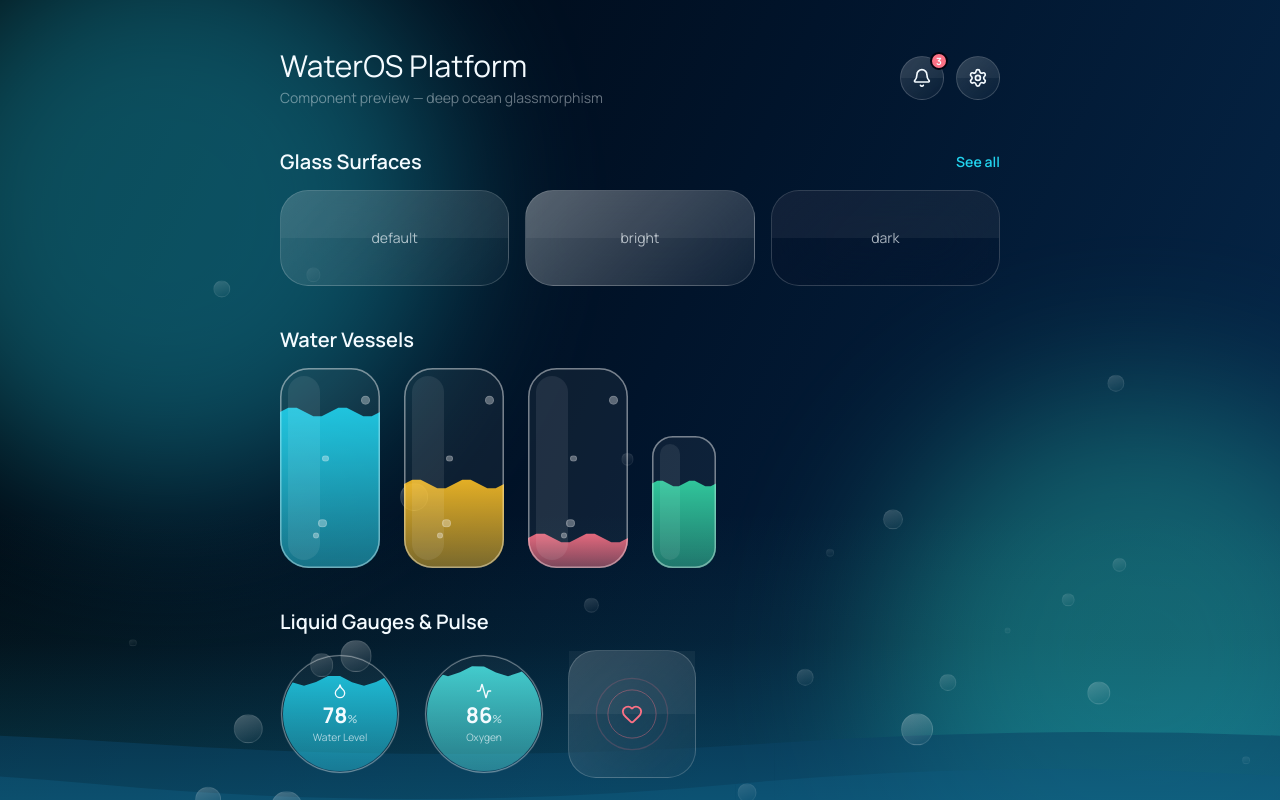
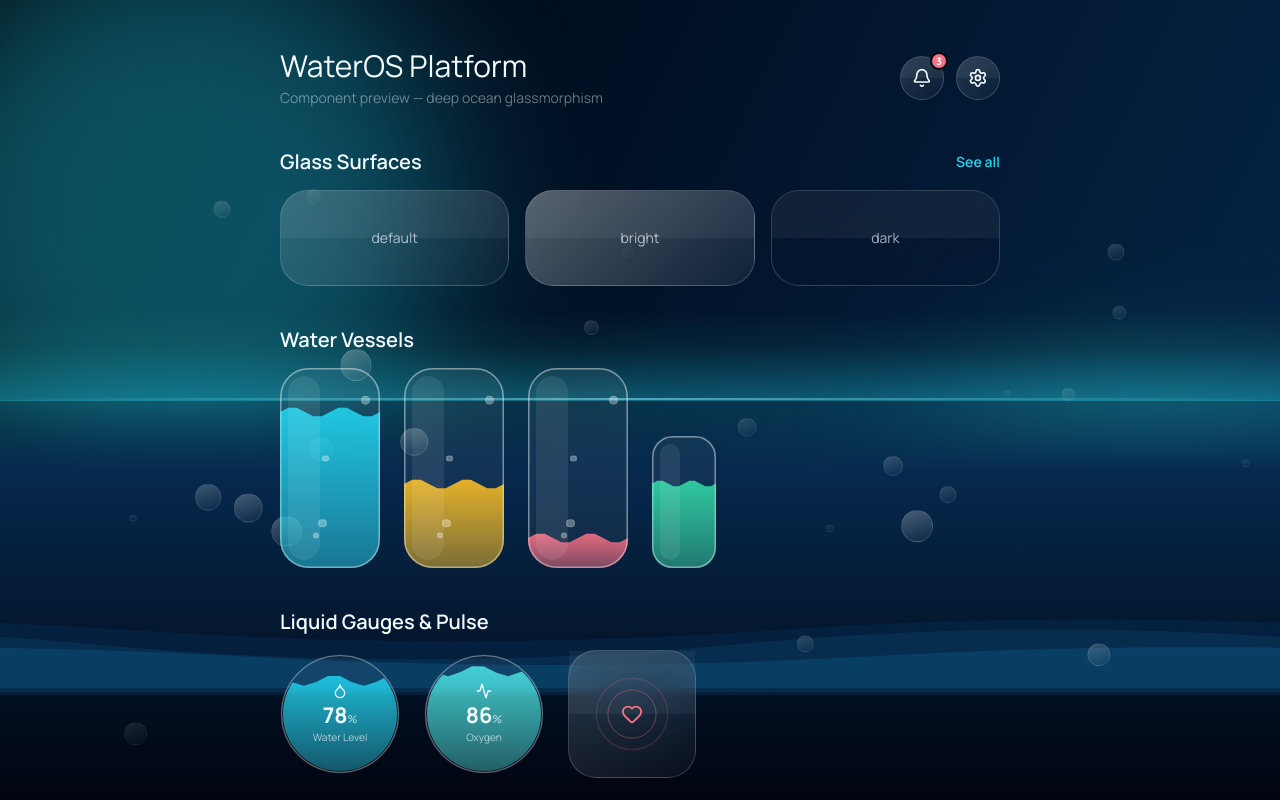
Before and after one commit to BPunith5/waterOS-platform, a React (Vite) app in the folder frontend/: page /dev-preview in a window 1280 px wide. Shown: the top 800 px of the page. Built offline with nearby package versions, Linux system fonts and the light colour scheme; no server answers.

Commit message:
Fill bottom half of the page with a wavy body of water
The ocean background now renders a half-page water body with layered
surface waves and a glowing waterline, and bubbles spawn from within
that water and rise up through the surface.

```diff
--- a/frontend/src/components/water/BubbleField.tsx
+++ b/frontend/src/components/water/BubbleField.tsx
@@ -14,6 +14,7 @@ type BubbleSpec = {
   duration: number;
   delay: number;
   opacity: number;
+  startFrac: number;
 };
 
 function Bubble({
@@ -22,12 +23,16 @@ function Bubble({
   duration,
   delay,
   opacity,
+  startFrac,
   screenHeight,
+  waterHeight,
   origin,
-}: BubbleSpec & { screenHeight: number; origin: 'top' | 'bottom' }) {
+}: BubbleSpec & { screenHeight: number; waterHeight: number; origin: 'top' | 'bottom' }) {
   const seconds = duration / 1000;
   const delaySeconds = delay / 1000;
-  const startY = origin === 'bottom' ? screenHeight + size * 2 : screenHeight * 0.15;
+  // Bubbles spawn from somewhere within the body of water and rise up
+  // through the surface, like water turning into bubbles.
+  const startY = origin === 'bottom' ? screenHeight - waterHeight * startFrac : screenHeight * 0.15;
 
   return (
     <motion.div
@@ -57,12 +62,14 @@ function Bubble({
 type BubbleFieldProps = {
   count?: number;
   seedOffset?: number;
-  /** Where bubbles spawn from: 'bottom' rises from the bottom edge for a "filling" feel. */
+  /** Where bubbles spawn from: 'bottom' rises from the water body for a "filling" feel. */
   origin?: 'top' | 'bottom';
+  /** Height in px of the body of water at the bottom of the screen, used when origin is 'bottom'. */
+  waterHeight?: number;
 };
 
 /** A field of slowly rising, glassy bubbles for ambient depth. */
-export function BubbleField({ count = 14, seedOffset = 0, origin = 'top' }: BubbleFieldProps) {
+export function BubbleField({ count = 14, seedOffset = 0, origin = 'top', waterHeight = 0 }: BubbleFieldProps) {
   const [viewport, setViewport] = useState(() => ({
     width: typeof window !== 'undefined' ? window.innerWidth : 1024,
     height: typeof window !== 'undefined' ? window.innerHeight : 768,
@@ -80,12 +87,14 @@ export function BubbleField({ count = 14, seedOffset = 0, origin = 'top' }: Bubb
       const r2 = seeded(i + 51 + seedOffset);
       const r3 = seeded(i + 101 + seedOffset);
       const r4 = seeded(i + 151 + seedOffset);
+      const r5 = seeded(i + 201 + seedOffset);
       return {
         size: 6 + r1 * 26,
         left: r2 * (viewport.width - 30),
         duration: 9000 + r3 * 9000,
         delay: r4 * 9000,
         opacity: 0.15 + r1 * 0.35,
+        startFrac: r5,
       };
     });
   }, [count, seedOffset, viewport.width]);
@@ -93,7 +102,7 @@ export function BubbleField({ count = 14, seedOffset = 0, origin = 'top' }: Bubb
   return (
     <div aria-hidden className="pointer-events-none absolute inset-0 overflow-hidden">
       {bubbles.map((b, i) => (
-        <Bubble key={i} {...b} screenHeight={viewport.height} origin={origin} />
+        <Bubble key={i} {...b} screenHeight={viewport.height} waterHeight={waterHeight} origin={origin} />
       ))}
     </div>
   );
--- a/frontend/src/components/water/OceanBackground.tsx
+++ b/frontend/src/components/water/OceanBackground.tsx
@@ -1,4 +1,4 @@
-import type { ReactNode } from 'react';
+import { useEffect, useState, type ReactNode } from 'react';
 import { WaveLayer } from './WaveLayer';
 import { BubbleField } from './BubbleField';
 import { AuroraBlobs } from './AuroraBlobs';
@@ -18,6 +18,19 @@ type OceanBackgroundProps = {
  * the app root so it stays fixed behind every route.
  */
 export function OceanBackground({ children, bubbles = true, waves = true, variant = 'deep' }: OceanBackgroundProps) {
+  const [viewportHeight, setViewportHeight] = useState(() => (typeof window !== 'undefined' ? window.innerHeight : 800));
+
+  useEffect(() => {
+    const onResize = () => setViewportHeight(window.innerHeight);
+    window.addEventListener('resize', onResize);
+    return () => window.removeEventListener('resize', onResize);
+  }, []);
+
+  // The body of water fills the bottom half of the page; waves ride
+  // along its surface and bubbles rise up out of it.
+  const waterHeight = viewportHeight * 0.5;
+  const waveBottom = (height: number, baseline: number) => waterHeight - height * baseline;
+
   return (
     <div className="fixed inset-0 -z-50 overflow-hidden">
       <div
@@ -26,23 +39,66 @@ export function OceanBackground({ children, bubbles = true, waves = true, varian
         style={{ backgroundImage: linearGradient(variant === 'deep' ? gradients.oceanDeep : gradients.oceanSurface, 115) }}
       />
       <AuroraBlobs />
+      {/* Body of water filling the bottom half of the page */}
+      <div
+        aria-hidden
+        className="absolute inset-x-0 bottom-0"
+        style={{
+          height: waterHeight,
+          backgroundImage: `linear-gradient(to bottom, rgba(34, 211, 238, 0.16), ${colors.oceanBlue} 18%, ${colors.abyss} 100%)`,
+        }}
+      />
       {waves && (
         <>
-          <WaveLayer color={colors.oceanBlue} opacity={0.55} amplitude={22} baseline={0.55} duration={16000} height={260} bottom={-60} />
-          <WaveLayer color={colors.midOcean} opacity={0.45} amplitude={30} baseline={0.6} duration={11000} height={240} bottom={-80} reverse />
-          <WaveLayer color={colors.surfaceBlue} opacity={0.3} amplitude={16} baseline={0.7} duration={20000} height={220} bottom={-100} />
+          <WaveLayer
+            color={colors.oceanBlue}
+            opacity={0.55}
+            amplitude={22}
+            baseline={0.82}
+            duration={16000}
+            height={waterHeight * 0.9}
+            bottom={waveBottom(waterHeight * 0.9, 0.82)}
+          />
+          <WaveLayer
+            color={colors.midOcean}
+            opacity={0.45}
+            amplitude={30}
+            baseline={0.86}
+            duration={11000}
+            height={waterHeight * 0.85}
+            bottom={waveBottom(waterHeight * 0.85, 0.86)}
+            reverse
+          />
+          <WaveLayer
+            color={colors.surfaceBlue}
+            opacity={0.35}
+            amplitude={18}
+            baseline={0.9}
+            duration={20000}
+            height={waterHeight * 0.8}
+            bottom={waveBottom(waterHeight * 0.8, 0.9)}
+          />
         </>
       )}
-      {/* Glowing waterline at the bottom edge, like the surface bubbles rise from */}
+      {/* Glowing waterline marking the surface, where bubbles emerge */}
       <div
         aria-hidden
-        className="absolute inset-x-0 bottom-0 h-72"
-        style={{ backgroundImage: 'linear-gradient(to top, rgba(34, 211, 238, 0.22), rgba(45, 212, 191, 0.06) 55%, transparent 100%)' }}
+        className="absolute inset-x-0"
+        style={{
+          bottom: waterHeight - 1,
+          height: 90,
+          backgroundImage: 'linear-gradient(to top, rgba(34, 211, 238, 0.35), rgba(45, 212, 191, 0.08) 60%, transparent 100%)',
+        }}
+      />
+      <div
+        aria-hidden
+        className="absolute inset-x-0"
+        style={{ bottom: waterHeight, height: 2, backgroundImage: 'linear-gradient(to right, transparent, rgba(125, 240, 255, 0.55), transparent)' }}
       />
       {bubbles && (
         <>
-          <BubbleField count={18} origin="bottom" />
-          <BubbleField count={16} seedOffset={777} origin="bottom" />
+          <BubbleField count={18} origin="bottom" waterHeight={waterHeight} />
+          <BubbleField count={16} seedOffset={777} origin="bottom" waterHeight={waterHeight} />
         </>
       )}
       {children}
```
